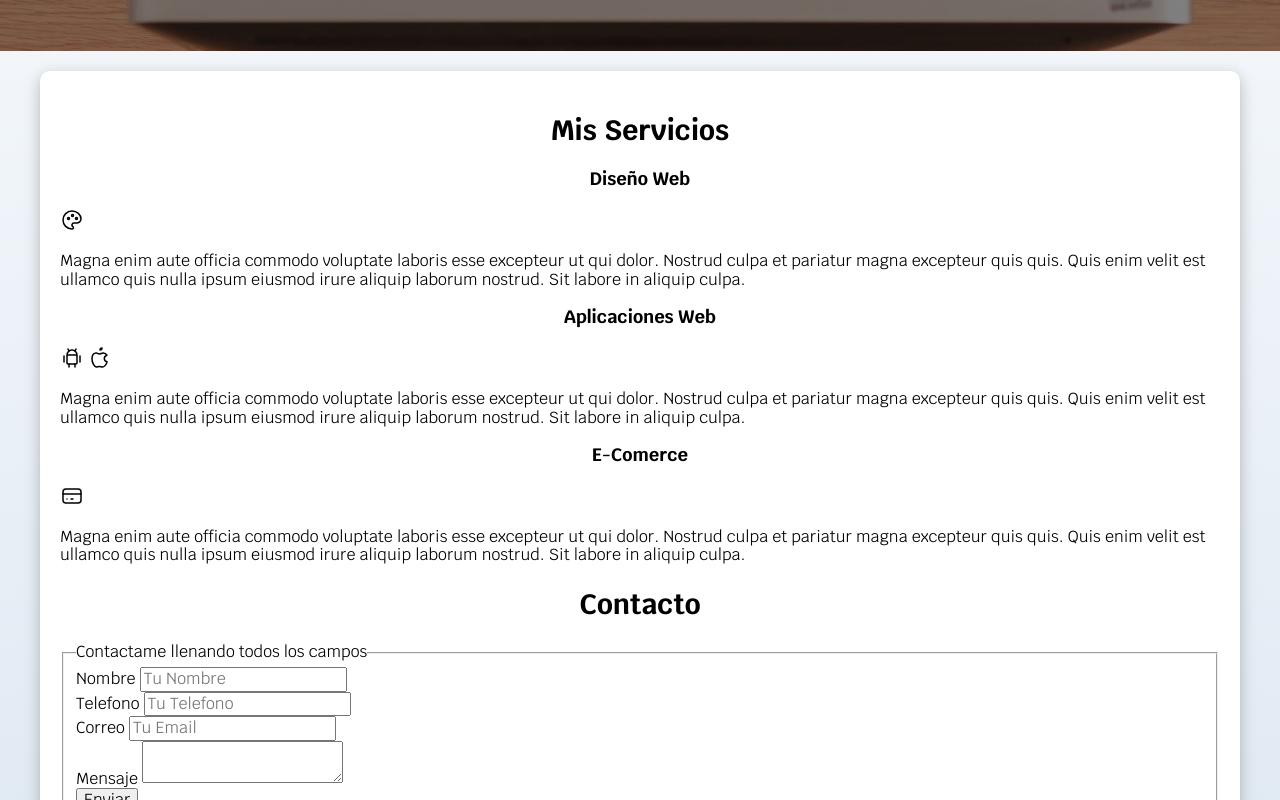
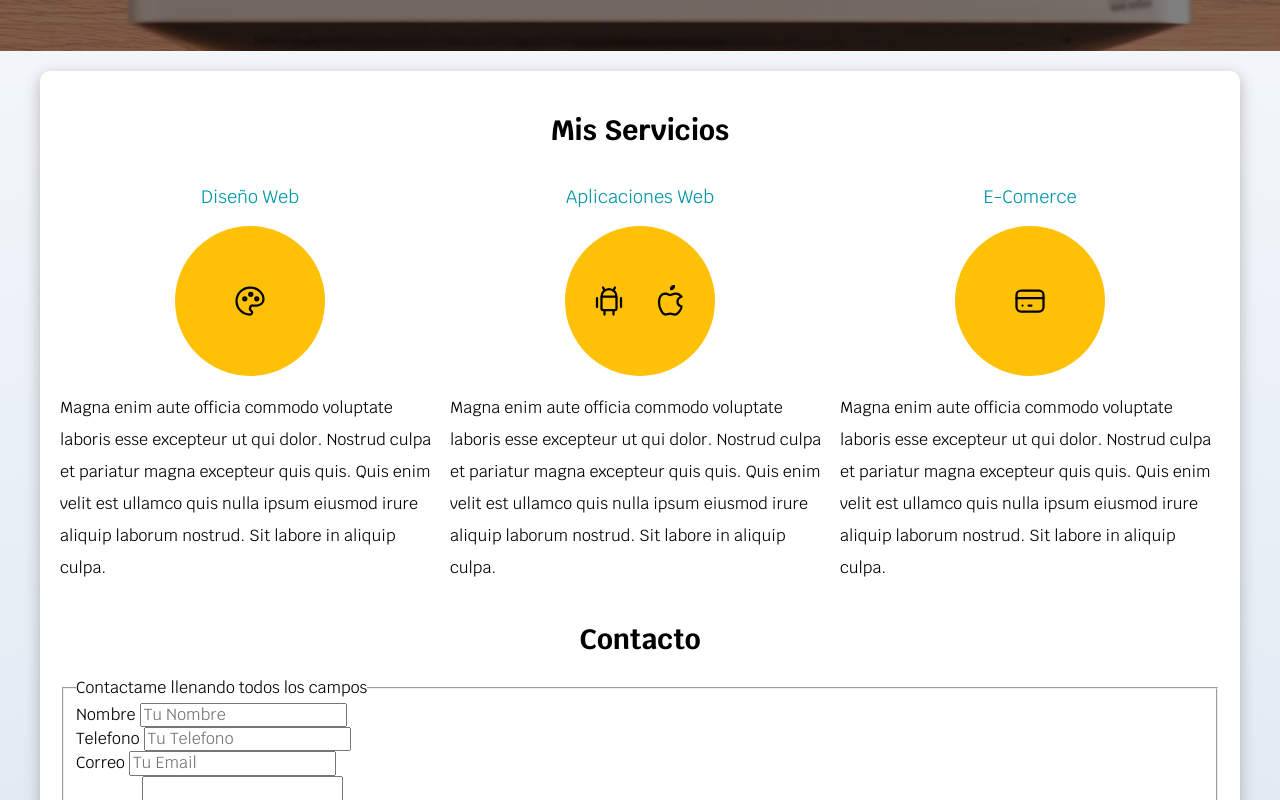
Before and after one commit to AlkaDev1/FreeLancer, a plain HTML site: page index.html in a window 1280 px wide. Shown: the part 537-1337 px from the top of the page. Drawn offline with Linux system fonts and the light colour scheme.

Commit message:
Se finalizo la Sección de Servicios en el documento indeex.html

```diff
--- a/css/styles.css
+++ b/css/styles.css
@@ -146,3 +146,38 @@ h1,h2,h3 {
     display: flex;
     align-items: flex-end;
 }
+
+/* Servicios */
+@media (min-width: 780px) {
+    .servicios {
+        display: grid;
+        grid-template-columns: repeat(3, 1fr);
+        column-gap: 1rem;
+    }
+}
+
+.servicio {
+        display: flex;
+        flex-direction: column;
+        align-items: center;
+    }
+
+.servicio h3 {
+    color: var(--secundario);
+    font-weight: normal;
+}
+
+.servicio p {
+    line-height: 2;
+}
+
+.servicio .iconos {
+    height: 15rem;
+    width: 15rem;
+    background-color: var(--primario);
+    border-radius: 50%;
+    display: flex;
+    justify-content: space-evenly;
+    align-items: center;
+
+}
--- a/index.html
+++ b/index.html
@@ -1,5 +1,6 @@
 <!DOCTYPE html>
 <html lang="es">
+
 <head>
     <meta charset="UTF-8">
     <meta name="viewport" content="width=device-width, initial-scale=1.0">
@@ -10,6 +11,7 @@
     <link rel="preload" href="css/styles.css" as="style">
     <link rel="stylesheet" href="css/styles.css">
 </head>
+
 <body>
     <header>
         <h1 class="titulo">Pablo Alcala <span>Freelancer</span></h1>
@@ -28,50 +30,90 @@
         <div class="contenido-hero">
             <h2>Diseño y Desarrollo Web <span>Freelancer</span></h2>
             <div class="ubicacion">
-                <svg xmlns="http://www.w3.org/2000/svg" width="88" height="88" viewBox="0 0 24 24" fill="none" stroke="#FFC107" stroke-width="1.5" stroke-linecap="round" stroke-linejoin="round" class="icon icon-tabler icons-tabler-outline icon-tabler-map-pin">
-                    <path stroke="none" d="M0 0h24v24H0z" fill="none"/><path d="M9 11a3 3 0 1 0 6 0a3 3 0 0 0 -6 0" />
+                <svg xmlns="http://www.w3.org/2000/svg" width="88" height="88" viewBox="0 0 24 24" fill="none"
+                    stroke="#FFC107" stroke-width="1.5" stroke-linecap="round" stroke-linejoin="round"
+                    class="icon icon-tabler icons-tabler-outline icon-tabler-map-pin">
+                    <path stroke="none" d="M0 0h24v24H0z" fill="none" />
+                    <path d="M9 11a3 3 0 1 0 6 0a3 3 0 0 0 -6 0" />
                     <path d="M17.657 16.657l-4.243 4.243a2 2 0 0 1 -2.827 0l-4.244 -4.243a8 8 0 1 1 11.314 0z" />
                 </svg>
                 <p>Manzanillo, Colima</p>
             </div>
 
             <a class="boton" href="#">Contactar</a>
-        </div>  <!-- .contenido-hero -->
+        </div> <!-- .contenido-hero -->
     </section>
 
     <main class="contenedor sombra">
         <h2>Mis Servicios</h2>
 
-        <section>
+        <div class="servicios">
+            <section class="servicio">
             <h3>Diseño Web</h3>
-            <svg xmlns="http://www.w3.org/2000/svg" width="24" height="24" viewBox="0 0 24 24" fill="none" stroke="#000000" stroke-width="1.5" stroke-linecap="round" stroke-linejoin="round" class="icon icon-tabler icons-tabler-outline icon-tabler-palette"><path stroke="none" d="M0 0h24v24H0z" fill="none"/><path d="M12 21a9 9 0 0 1 0 -18c4.97 0 9 3.582 9 8c0 1.06 -.474 2.078 -1.318 2.828c-.844 .75 -1.989 1.172 -3.182 1.172h-2.5a2 2 0 0 0 -1 3.75a1.3 1.3 0 0 1 -1 2.25" />
-                <path d="M8.5 10.5m-1 0a1 1 0 1 0 2 0a1 1 0 1 0 -2 0" /><path d="M12.5 7.5m-1 0a1 1 0 1 0 2 0a1 1 0 1 0 -2 0" />
+            <div class="iconos">
+                <svg xmlns="http://www.w3.org/2000/svg" width="36" height="36" viewBox="0 0 24 24" fill="none"
+                    stroke="#000000" stroke-width="1.5" stroke-linecap="round" stroke-linejoin="round"
+                    class="icon icon-tabler icons-tabler-outline icon-tabler-palette">
+                    <path stroke="none" d="M0 0h24v24H0z" fill="none" />
+                    <path
+                        d="M12 21a9 9 0 0 1 0 -18c4.97 0 9 3.582 9 8c0 1.06 -.474 2.078 -1.318 2.828c-.844 .75 -1.989 1.172 -3.182 1.172h-2.5a2 2 0 0 0 -1 3.75a1.3 1.3 0 0 1 -1 2.25" />
+                    <path d="M8.5 10.5m-1 0a1 1 0 1 0 2 0a1 1 0 1 0 -2 0" />
+                    <path d="M12.5 7.5m-1 0a1 1 0 1 0 2 0a1 1 0 1 0 -2 0" />
                     <path d="M16.5 10.5m-1 0a1 1 0 1 0 2 0a1 1 0 1 0 -2 0" />
                 </svg>
-            <p>Magna enim aute officia commodo voluptate laboris esse excepteur ut qui dolor. Nostrud culpa et pariatur magna excepteur quis quis. Quis enim velit est ullamco quis nulla ipsum eiusmod irure aliquip laborum nostrud. Sit labore in aliquip culpa.</p>
+            </div>
+                <p>Magna enim aute officia commodo voluptate laboris esse excepteur ut qui dolor. Nostrud culpa et pariatur
+                    magna excepteur quis quis. Quis enim velit est ullamco quis nulla ipsum eiusmod irure aliquip laborum
+                    nostrud. Sit labore in aliquip culpa.</p>
             </section>
 
-        <section>
+            <section class="servicio">
                 <h3>Aplicaciones Web</h3>
-            <svg xmlns="http://www.w3.org/2000/svg" width="24" height="24" viewBox="0 0 24 24" fill="none" stroke="#000000" stroke-width="1.5" stroke-linecap="round" stroke-linejoin="round" class="icon icon-tabler icons-tabler-outline icon-tabler-brand-android">
-                <path stroke="none" d="M0 0h24v24H0z" fill="none"/><path d="M4 10l0 6" /><path d="M20 10l0 6" /><path d="M7 9h10v8a1 1 0 0 1 -1 1h-8a1 1 0 0 1 -1 -1v-8a5 5 0 0 1 10 0" /><path d="M8 3l1 2" /><path d="M16 3l-1 2" />
-                <path d="M9 18l0 3" /><path d="M15 18l0 3" />
+                <div class="iconos">
+                    <svg xmlns="http://www.w3.org/2000/svg" width="36" height="36" viewBox="0 0 24 24" fill="none"
+                    stroke="#000000" stroke-width="1.5" stroke-linecap="round" stroke-linejoin="round"
+                    class="icon icon-tabler icons-tabler-outline icon-tabler-brand-android">
+                    <path stroke="none" d="M0 0h24v24H0z" fill="none" />
+                        <path d="M4 10l0 6" />
+                        <path d="M20 10l0 6" />
+                        <path d="M7 9h10v8a1 1 0 0 1 -1 1h-8a1 1 0 0 1 -1 -1v-8a5 5 0 0 1 10 0" />
+                        <path d="M8 3l1 2" />
+                        <path d="M16 3l-1 2" />
+                        <path d="M9 18l0 3" />
+                        <path d="M15 18l0 3" />
                     </svg>
-            <svg xmlns="http://www.w3.org/2000/svg" width="24" height="24" viewBox="0 0 24 24" fill="none" stroke="#000000" stroke-width="1.5" stroke-linecap="round" stroke-linejoin="round" class="icon icon-tabler icons-tabler-outline icon-tabler-brand-apple">
-                <path stroke="none" d="M0 0h24v24H0z" fill="none"/><path d="M8.286 7.008c-3.216 0 -4.286 3.23 -4.286 5.92c0 3.229 2.143 8.072 4.286 8.072c1.165 -.05 1.799 -.538 3.214 -.538c1.406 0 1.607 .538 3.214 .538s4.286 -3.229 4.286 -5.381c-.03 -.011 -2.649 -.434 -2.679 -3.23c-.02 -2.335 2.589 -3.179 2.679 -3.228c-1.096 -1.606 -3.162 -2.113 -3.75 -2.153c-1.535 -.12 -3.032 1.077 -3.75 1.077c-.729 0 -2.036 -1.077 -3.214 -1.077z" />
+                    <svg xmlns="http://www.w3.org/2000/svg" width="36" height="36" viewBox="0 0 24 24" fill="none"
+                        stroke="#000000" stroke-width="1.5" stroke-linecap="round" stroke-linejoin="round"
+                        class="icon icon-tabler icons-tabler-outline icon-tabler-brand-apple">
+                        <path stroke="none" d="M0 0h24v24H0z" fill="none" />
+                        <path
+                            d="M8.286 7.008c-3.216 0 -4.286 3.23 -4.286 5.92c0 3.229 2.143 8.072 4.286 8.072c1.165 -.05 1.799 -.538 3.214 -.538c1.406 0 1.607 .538 3.214 .538s4.286 -3.229 4.286 -5.381c-.03 -.011 -2.649 -.434 -2.679 -3.23c-.02 -2.335 2.589 -3.179 2.679 -3.228c-1.096 -1.606 -3.162 -2.113 -3.75 -2.153c-1.535 -.12 -3.032 1.077 -3.75 1.077c-.729 0 -2.036 -1.077 -3.214 -1.077z" />
                         <path d="M12 4a2 2 0 0 0 2 -2a2 2 0 0 0 -2 2" />
                     </svg>
-            <p>Magna enim aute officia commodo voluptate laboris esse excepteur ut qui dolor. Nostrud culpa et pariatur magna excepteur quis quis. Quis enim velit est ullamco quis nulla ipsum eiusmod irure aliquip laborum nostrud. Sit labore in aliquip culpa.</p>
+                </div>
+                <p>Magna enim aute officia commodo voluptate laboris esse excepteur ut qui dolor. Nostrud culpa et pariatur
+                    magna excepteur quis quis. Quis enim velit est ullamco quis nulla ipsum eiusmod irure aliquip laborum
+                    nostrud. Sit labore in aliquip culpa.</p>
             </section>
 
-        <section>
+            <section class="servicio">
                 <h3>E-Comerce</h3>
-            <svg xmlns="http://www.w3.org/2000/svg" width="24" height="24" viewBox="0 0 24 24" fill="none" stroke="#000000" stroke-width="1.5" stroke-linecap="round" stroke-linejoin="round" class="icon icon-tabler icons-tabler-outline icon-tabler-credit-card">
-                <path stroke="none" d="M0 0h24v24H0z" fill="none"/>
-                <path d="M3 5m0 3a3 3 0 0 1 3 -3h12a3 3 0 0 1 3 3v8a3 3 0 0 1 -3 3h-12a3 3 0 0 1 -3 -3z" /><path d="M3 10l18 0" /><path d="M7 15l.01 0" /><path d="M11 15l2 0" />
+                <div class="iconos">
+                    <svg xmlns="http://www.w3.org/2000/svg" width="36" height="36" viewBox="0 0 24 24" fill="none"
+                        stroke="#000000" stroke-width="1.5" stroke-linecap="round" stroke-linejoin="round"
+                        class="icon icon-tabler icons-tabler-outline icon-tabler-credit-card">
+                        <path stroke="none" d="M0 0h24v24H0z" fill="none" />
+                        <path d="M3 5m0 3a3 3 0 0 1 3 -3h12a3 3 0 0 1 3 3v8a3 3 0 0 1 -3 3h-12a3 3 0 0 1 -3 -3z" />
+                        <path d="M3 10l18 0" />
+                        <path d="M7 15l.01 0" />
+                        <path d="M11 15l2 0" />
                     </svg>
-            <p>Magna enim aute officia commodo voluptate laboris esse excepteur ut qui dolor. Nostrud culpa et pariatur magna excepteur quis quis. Quis enim velit est ullamco quis nulla ipsum eiusmod irure aliquip laborum nostrud. Sit labore in aliquip culpa.</p>
+                </div>
+                <p>Magna enim aute officia commodo voluptate laboris esse excepteur ut qui dolor. Nostrud culpa et pariatur
+                    magna excepteur quis quis. Quis enim velit est ullamco quis nulla ipsum eiusmod irure aliquip laborum
+                    nostrud. Sit labore in aliquip culpa.</p>
             </section>
+        </div> <!-- .servicios -->
 
         <section>
             <h2>Contacto</h2>
@@ -113,4 +155,5 @@
     </footer>
 
 </body>
+
 </html>
```
Lines whose indentation alone changed are shown as unchanged.
